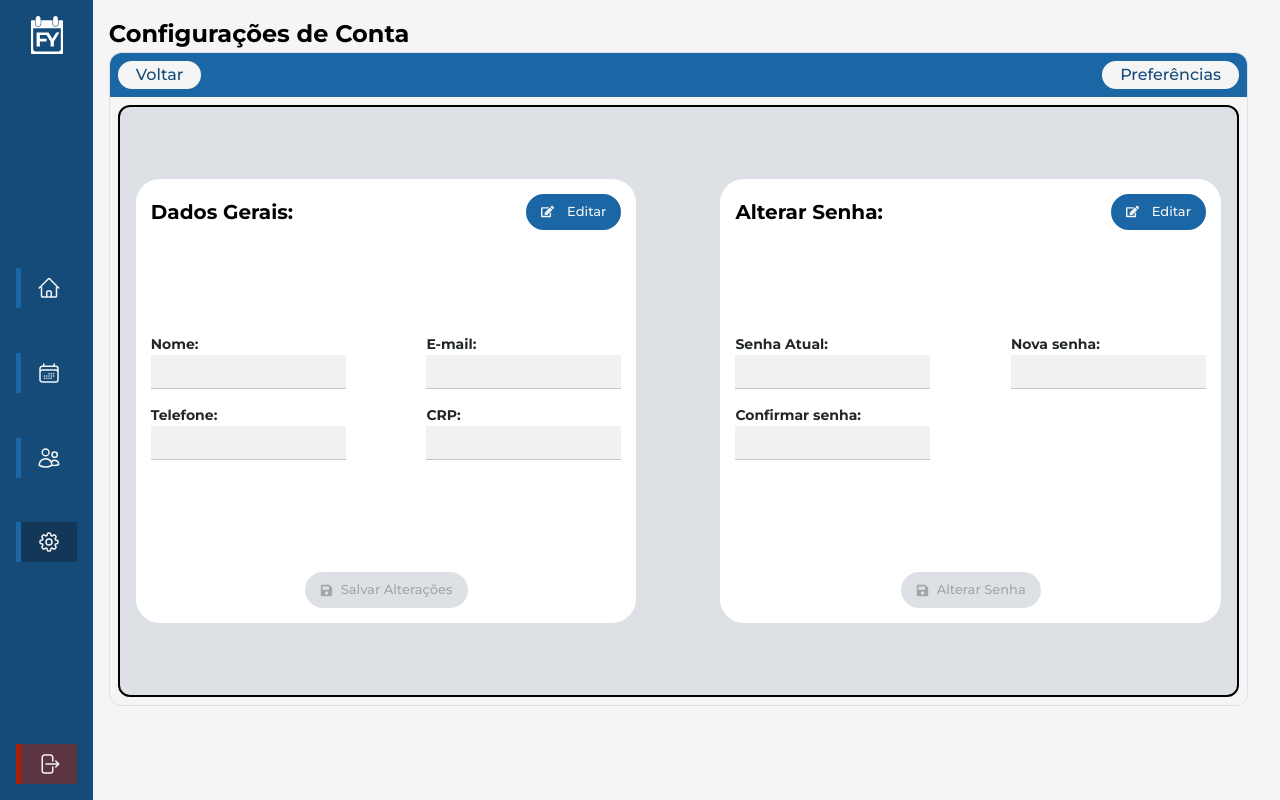
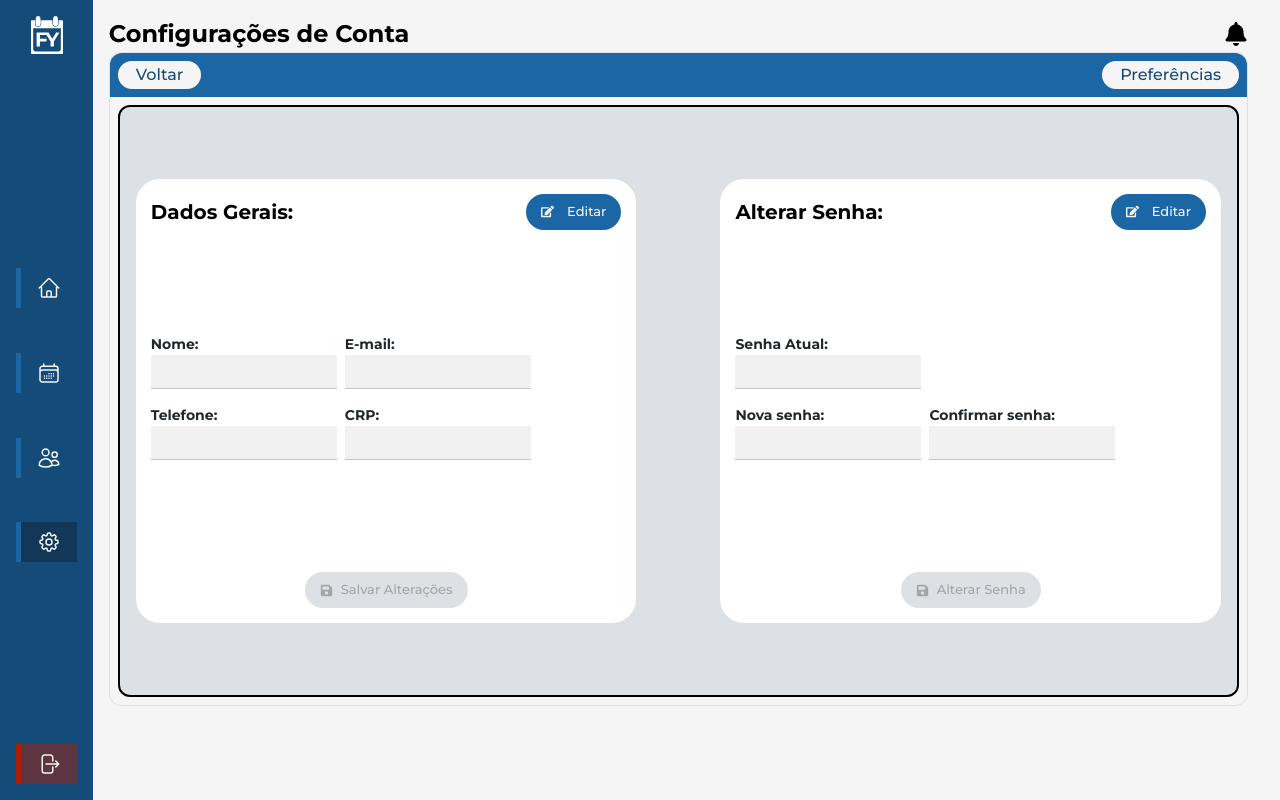
Before and after one commit to KauanPaschoal/web-projeto, a React (Vite) app: page /dashboard/administracao in a window 1280 px wide. Built offline with nearby package versions, Linux system fonts and the light colour scheme.

Commit message:
att: inputs administracao e add icone de notificação

```diff
--- a/src/pages/dashboard/administracao/Administracao.jsx
+++ b/src/pages/dashboard/administracao/Administracao.jsx
@@ -158,22 +158,28 @@ const Administracao = () => {
                   />
                 </h2>
                 <div className="card-inputs">
+                  <div className="flex gap-2 w-full">
                     <InputField
                       labelTitle="Nome"
                       value={nome}
+                      width={"w-full"}
                       disabled={!isEditingGeneral}
                       onChange={(e) => setNome(e.target.value)}
                     />
                     <InputField
                       labelTitle="E-mail"
                       value={email}
+                      width={"w-full"}
                       type="email"
                       disabled={!isEditingGeneral}
                       onChange={(e) => setEmail(e.target.value)}
                     />
+                  </div>
+                  <div className="flex gap-2 w-full">
                     <InputField
                       labelTitle="Telefone"
                       value={telefone}
+                      width={"w-full"}
                       disabled={!isEditingGeneral}
                       onChange={(e) =>
                         setTelefone(formatTelefone(removeMask(e.target.value)))
@@ -185,6 +191,8 @@ const Administracao = () => {
                       disabled={true}
                       width={"w-full"}
                     />
+                  </div>
+
                 </div>
                 <div className="inputs-button">
                   <SaveButton
@@ -217,9 +225,11 @@ const Administracao = () => {
                     onChange={(e) => setSenha(e.target.value)}
                     type="password"
                   />
+                  <div className="flex gap-2 w-full">
                     <InputField
                       labelTitle="Nova senha"
                       value={novaSenha}
+                      width={"w-full"}
                       disabled={!isEditingPassword}
                       onChange={(e) => setNovaSenha(e.target.value)}
                       type="password"
@@ -227,10 +237,12 @@ const Administracao = () => {
                     <InputField
                       labelTitle="Confirmar senha"
                       value={confirmarSenha}
+                      width={"w-full"}
                       disabled={!isEditingPassword}
                       onChange={(e) => setConfirmarSenha(e.target.value)}
                       type="password"
                     />
+                  </div>
                 </div>
                 <div className="inputs-button">
                   <SaveButton
--- a/src/pages/dashboard/administracao/style/Administracao.css
+++ b/src/pages/dashboard/administracao/style/Administracao.css
@@ -1,3 +1,5 @@
+@import 'tailwindcss';
+
 .container-admin {
     display: flex;
     flex-direction: column;
@@ -38,6 +40,7 @@
     display: flex;
     justify-content: space-between;
     gap: 84px;
+    width: 100%;
 }
 
 .editar-conta {
@@ -50,6 +53,7 @@
     border-radius: 1.5em;
     padding: 15px;
     height: 100%;
+    width: 40%;
 }
 
 .editar-conta h2 {
@@ -92,8 +96,12 @@
 
 .card-inputs {
     display: flex;
+    flex-direction: column;
     flex-wrap: wrap;
-    justify-content: space-between;
+    width: 100%;
+    max-height: 50%;
+    justify-content: center;
+    align-content: center;
     gap: 1em;
 }
 
--- a/src/pages/dashboard/components/InputField/InputField.jsx
+++ b/src/pages/dashboard/components/InputField/InputField.jsx
@@ -17,7 +17,7 @@ const InputField = ({ labelTitle, type = "text", placeholder, id, name, onChange
           list={list}
           required={required}
           value={value}
-          className={`inputField ${className}`}
+          className={`inputField ${width || "w-[100%]"}`}
           disabled={disabled}
         />
       </div>
--- a/src/pages/dashboard/components/InputField/inputField.css
+++ b/src/pages/dashboard/components/InputField/inputField.css
@@ -17,7 +17,7 @@
     }
 
     .inputField {
-        width: 195px;
+        /* width: 195px; */
         border-bottom: 1px solid #C1C7CD;
         font-size: 14px;
         padding: 10px 0 2px 16px;
--- a/src/pages/dashboard/components/MainComponent/MainComponent.jsx
+++ b/src/pages/dashboard/components/MainComponent/MainComponent.jsx
@@ -1,10 +1,14 @@
 import React, { Children } from 'react'
 import './MainComponent.css'
+import { FaBell } from 'react-icons/fa'
 
 const MainComponent = ({ title, headerContent, children }) => {
     return (
         <div className='div-main'>
-            <h1 className='titulo'>{title}</h1>
+            <div className='flex justify-between items-center w-full p-4'>
+                <h1 className='titulo'>{title}</h1>
+                <FaBell className='bell-icon ' size={24} />
+            </div>
             <section className='main-section'>
                 <div className='cabecalho'>
                     {headerContent ? headerContent : <h2>Cabeçalho</h2>}
--- a/src/pages/dashboard/pacientes/AdicionarPaciente/AdicionarPaciente.jsx
+++ b/src/pages/dashboard/pacientes/AdicionarPaciente/AdicionarPaciente.jsx
@@ -89,6 +89,7 @@ const AdicionarPaciente = () => {
                                 <InputField
                                     labelTitle={'Nome'}
                                     value={nome}
+                                    width={'w-full'}
                                     placeholder={'Nome do paciente'}
                                     onChange={(e) => setNome(e.target.value)}
                                     required
@@ -97,6 +98,7 @@ const AdicionarPaciente = () => {
                                     labelTitle={'E-mail'}
                                     type={'email'}
                                     value={email}
+                                    width={'w-full'}
                                     placeholder={'E-mail do paciente'}
                                     onChange={(e) => setEmail(e.target.value)}
                                     required
--- a/src/pages/dashboard/pacientes/EditarPaciente/EditarPaciente.jsx
+++ b/src/pages/dashboard/pacientes/EditarPaciente/EditarPaciente.jsx
@@ -338,6 +338,7 @@ const EditarPaciente = () => {
                   <InputField
                     disabled={!isEditingGeneral}
                     labelTitle={"Logradouro"}
+                    width={"w-full"}
                     placeholder={'Logradouro do paciente'}
                     value={paciente.fkEndereco?.logradouro || ""}
                     onChange={(e) =>
```
Lines whose indentation alone changed are shown as unchanged.
